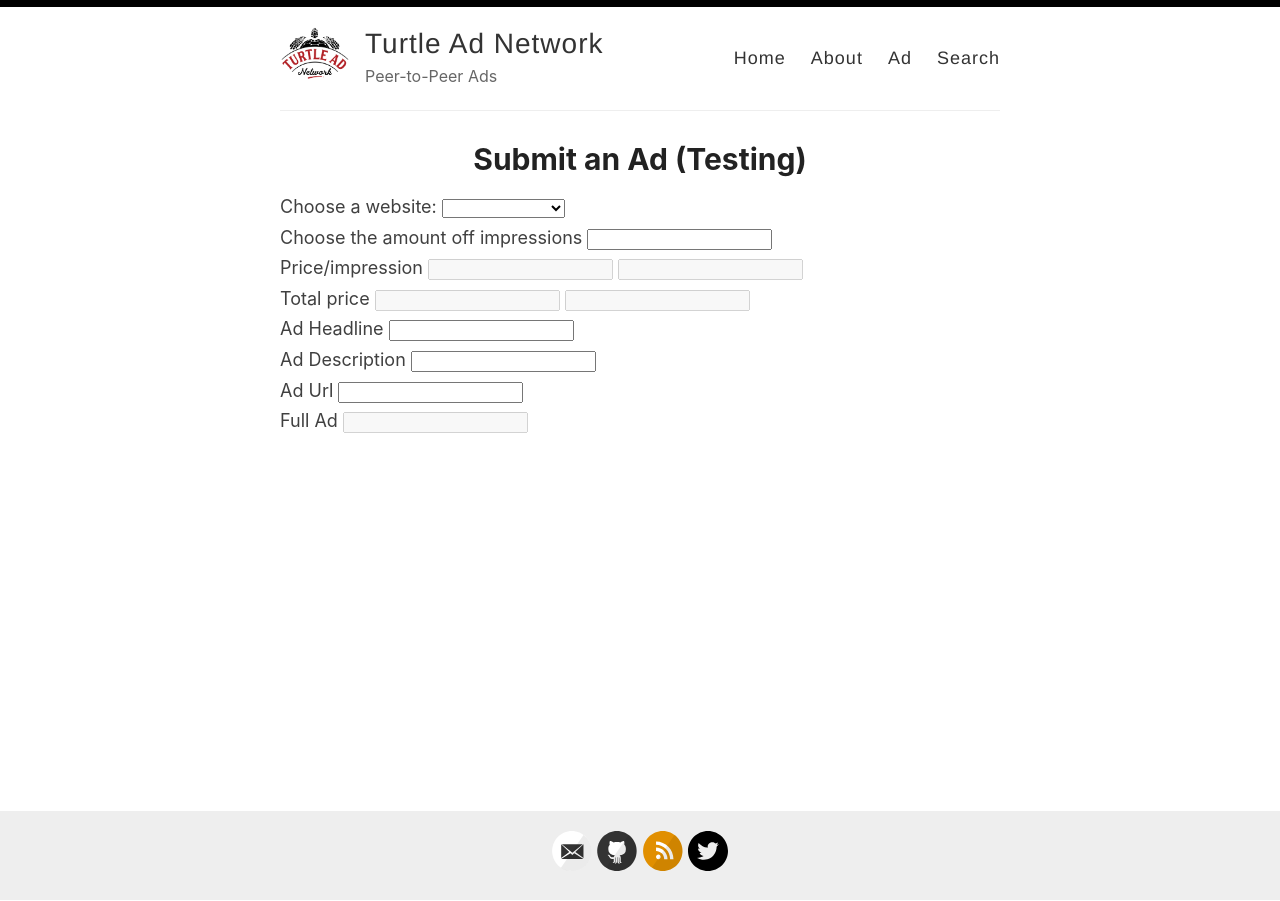
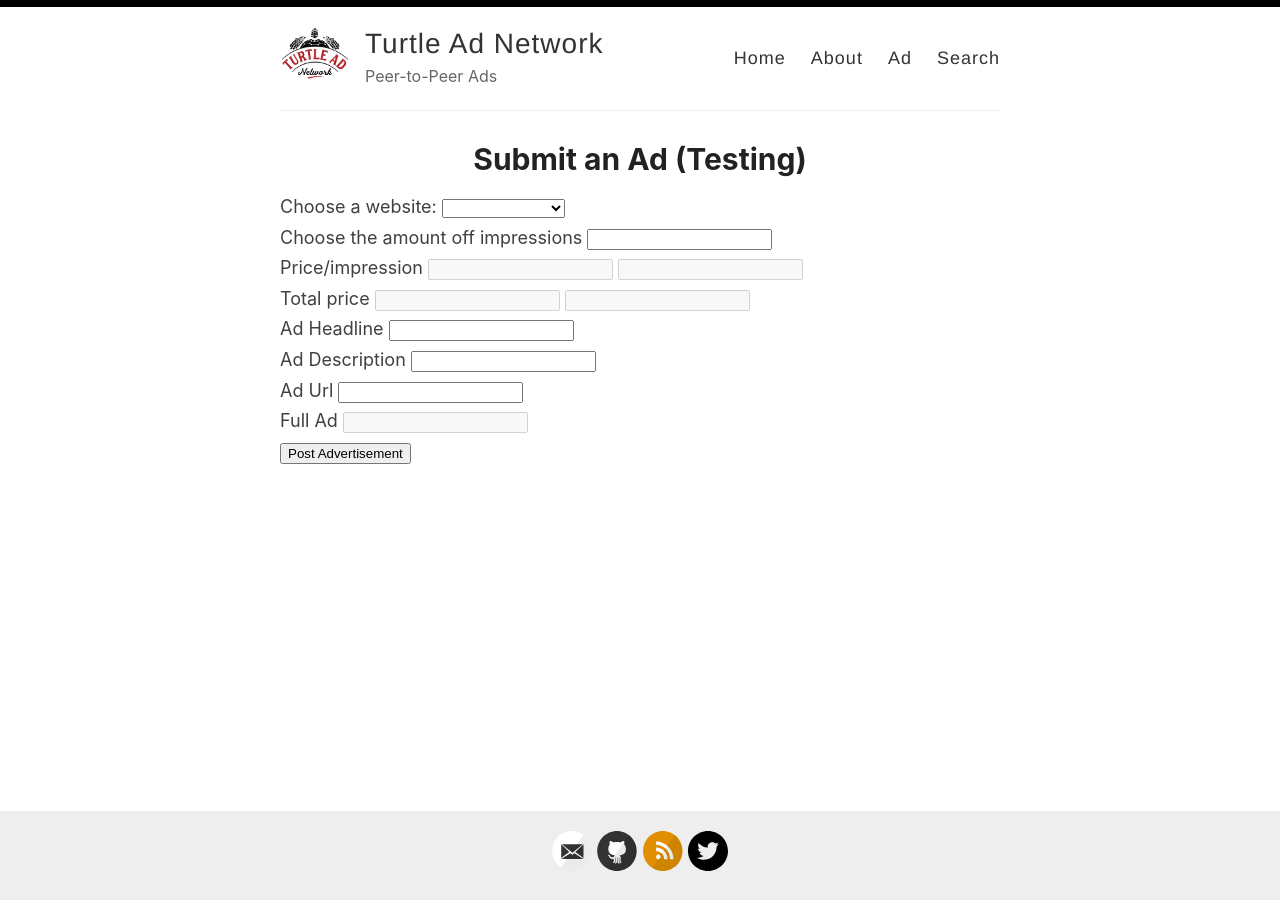
Before and after one commit to TurtleAdNetwork/TurtleAdNetwork.github.io, a Jekyll site: the page built from _pages/ad.md, in a window 1280 px wide. Built offline with Jekyll 4.4.1, drawn with Linux system fonts in a browser that asks for light colours; nearby versions of some CDN libraries.

Commit message:
update - form post

```diff
--- a/_pages/ad.md
+++ b/_pages/ad.md
@@ -40,6 +40,8 @@ permalink: /ad/
     <br>
     <label for="totalInput">Full Ad</label>
     <input name="totalInput" id="totalInput" maxlength="140" disabled width="150">
+    <br>
+    <input id="btnSubmit"  type="button" value="Post Advertisement"/>
 </form>
 </body>
 </html>
```
